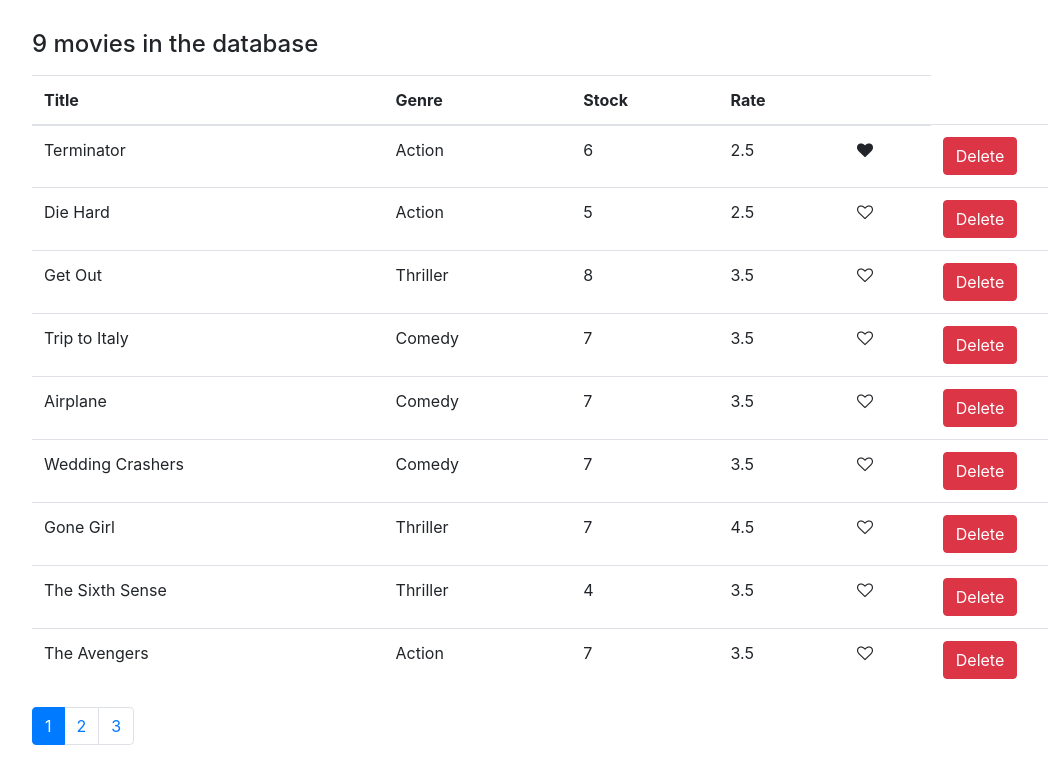
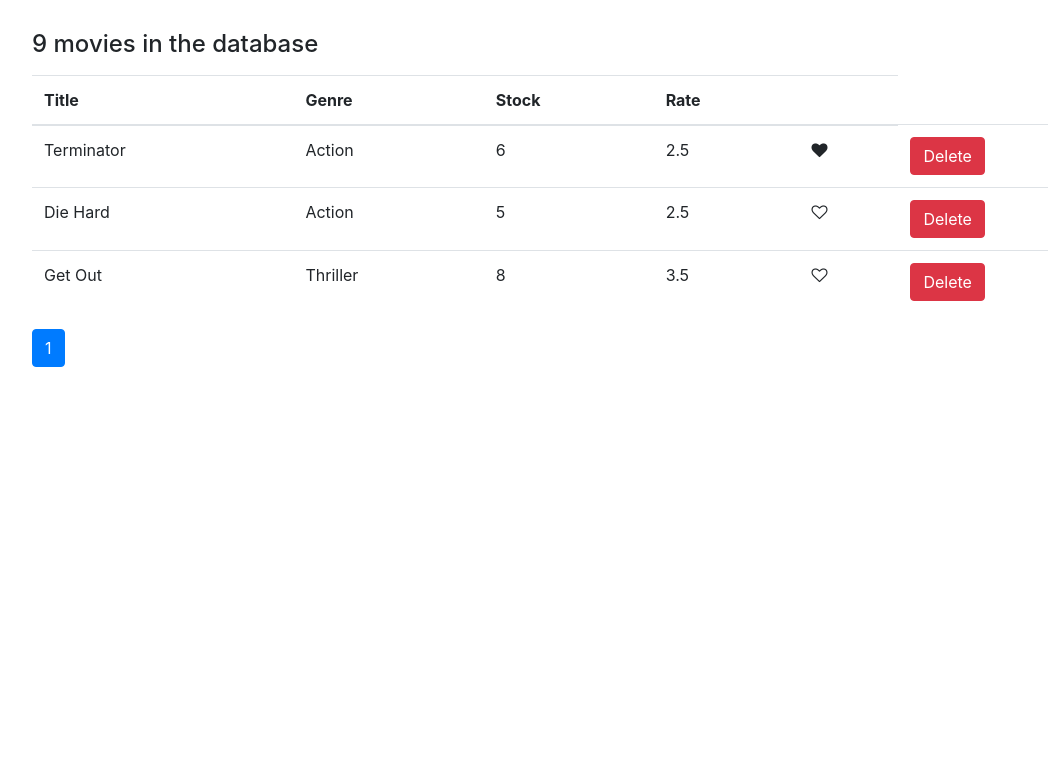
Before and after one commit to kawhyte/AdvancedReact, a React (Create React App) app: page / in a window 1280 px wide. Shown: the top 784 px of the page, without its empty margins (53-1101 px from the left). Built offline with nearby package versions, Linux system fonts and the light colour scheme.

Commit message:
PropTypes

```diff
--- a/package.json
+++ b/package.json
@@ -9,6 +9,7 @@
     "bootstrap": "^4.1.1",
     "font-awesome": "^4.7.0",
     "lodash": "^4.17.10",
+    "prop-types": "^15.6.2",
     "react": "^16.12.0",
     "react-dom": "^16.12.0",
     "react-scripts": "3.3.0"
--- a/src/components/movies.jsx
+++ b/src/components/movies.jsx
@@ -2,9 +2,10 @@ import React, { Component } from "react";
 import { getMovies } from "../services/fakeMovieService";
 import Like from "../components/common/like";
 import Pagination from "../components/common/pagination";
+import {paginate} from "../utils/paginate";
 
 class Movies extends Component {
-  state = { movies: getMovies(), currentPage: 1, pageSize : 4 };
+  state = { movies: getMovies(), currentPage: 1, pageSize: 3 };
 
   handleDelete = movie => {
     const movies = this.state.movies.filter(m => m._id !== movie._id);
@@ -16,17 +17,16 @@ class Movies extends Component {
   handleLike = movie => {
     const movies = [...this.state.movies];
     const index = movies.indexOf(movie);
-    movies[index] ={...movies[index]}
+    movies[index] = { ...movies[index] };
     movies[index].liked = !movies[index].liked;
-    this.setState({ movies})
+    this.setState({ movies });
     console.log("clicked", movies);
-
   };
 
-  handlePageChange = (page) => {
- this.setState({currentPage:page})
-    console.log(page)
-  }
+  handlePageChange = page => {
+    this.setState({ currentPage: page });
+    console.log(page);
+  };
 
   render() {
     if (this.state.movies.length === 0) {
@@ -37,6 +37,9 @@ class Movies extends Component {
         </h1>
       );
     }
+
+    const movies = paginate(this.state.movies, this.state.currentPage,this.state.pageSize)
+
     return (
       <div>
         <h4>
@@ -54,7 +57,7 @@ class Movies extends Component {
             </tr>
           </thead>
           <tbody>
-            {this.state.movies.map(movie => (
+            {movies.map(movie => (
               <tr key={movie._id}>
                 <td>{movie.title}</td>
                 <td>{movie.genre.name}</td>
@@ -76,11 +79,15 @@ class Movies extends Component {
                   </button>
                 </td>
               </tr>
-
             ))}
-            </tbody>
+          </tbody>
         </table>
-          <Pagination itemsCount={this.state.movies.length} pageSize={this.state.pageSize} onPageChange ={this.handlePageChange} currentPage = {this.state.currentPage}/>
+        <Pagination
+          itemsCount={"this.state.movies.length"}
+          pageSize={this.state.pageSize}
+          onPageChange={this.handlePageChange}
+          currentPage={this.state.currentPage}
+        />
       </div>
     );
   }
--- /dev/null
+++ b/src/utils/paginate.js
@@ -0,0 +1,9 @@
+import _ from "lodash";
+
+export function paginate(items, pageNumber, pageSize) {
+  const startIndex = (pageNumber - 1) * pageSize;
+  return _(items)
+    .slice(startIndex)
+    .take(pageSize)
+    .value();
+}
```
Also changed, not shown: src/components/common/pagination.jsx (+20 -3 lines), 1 other file (tests, documents, lock files or other folders).
